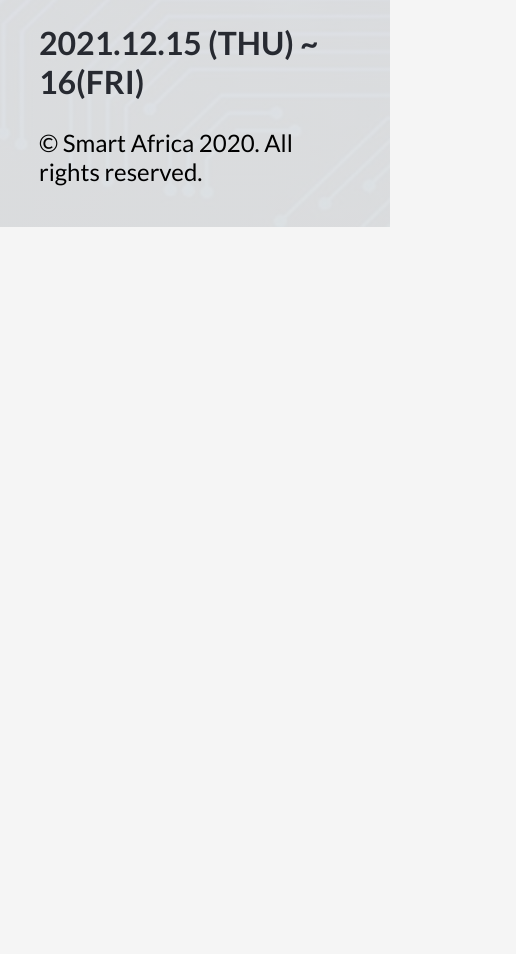
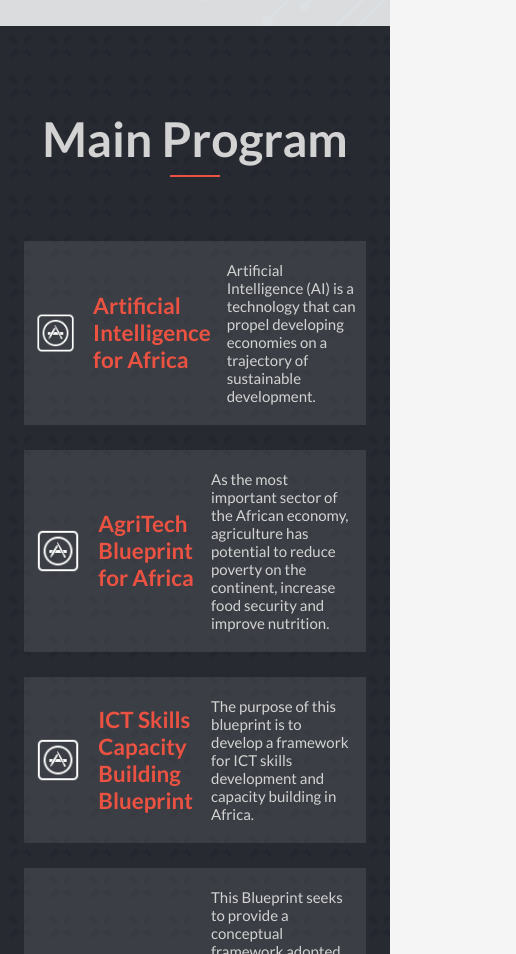
Before and after one commit to aimemalaika/transform-afica, a website: page index.html in a window 390 px wide. Shown: the part 1046-2000 px from the top of the page, 516 px wide, since content can reach past the window. Before the commit the page ends 1273 px from the top, so only its background shows below. Drawn offline with Linux system fonts and the light colour scheme.

Commit message:
Add program section mobile

```diff
--- a/assets/css/style.css
+++ b/assets/css/style.css
@@ -163,7 +163,8 @@
   background-image: url(../images/did-min-2.jpg);
   background-size: contain;
   background-position: center;
-  font-size: 5em;
+  font-size: 3.9em;
+  font-weight: 900;
   text-align: left;
   width: 100%;
   margin: 0;
@@ -193,3 +194,77 @@
 .white-bg {
   background-color: var(--white-color);
 }
+
+.main-program {
+  background-image: url(../images/angle-puls.png), linear-gradient(0deg, var(--dark-color) 50%, var(--dark-color) 50%);
+  background-repeat: repeat;
+  padding-top: 10vh;
+  padding-bottom: 5vh;
+  display: flex;
+  flex-direction: column;
+}
+
+.section-titles {
+  text-align: center;
+  font-size: 3em;
+  margin: 0;
+  color: var(--white-smoke);
+}
+
+.section-title-separators {
+  border: 1px solid var(--orange-color);
+  width: 48px;
+  margin-bottom: 48px;
+}
+
+.main-program-grid {
+  display: grid;
+  grid-template-columns: 1fr;
+  padding: 0 24px;
+}
+
+.program-item {
+  display: grid;
+  grid-template-columns: 1fr 2fr 3fr;
+  padding: 20px 10px;
+  background-color: #d3d3d31e;
+  margin-bottom: 25px;
+  grid-gap: 1rem;
+}
+
+.program-title,
+.program-description {
+  display: table;
+}
+
+.program-icon {
+  display: grid;
+  align-items: center;
+}
+
+.program-icon img {
+  width: 100%;
+}
+
+.program-title h3 {
+  color: var(--orange-color);
+  font-size: 1.4em;
+  display: table-cell;
+  vertical-align: middle;
+}
+
+.program-description p {
+  color: var(--white-smoke);
+  font-size: 15px;
+  display: table-cell;
+  vertical-align: middle;
+}
+
+.join-button {
+  width: 70%;
+  align-self: center;
+  background-color: var(--orange-color);
+  color: var(--white-smoke);
+  padding: 20px;
+  font-size: 16px;
+}
--- a/assets/js/index.js
+++ b/assets/js/index.js
@@ -25,3 +25,49 @@
     header.classList.remove('white-bg');
   }
 });
+
+const mainPrograms = [
+  {
+    icon: 'icons8.png',
+    title: 'Artificial Intelligence for Africa',
+    description: 'Artificial Intelligence (AI) is a technology that can propel developing economies on a trajectory of sustainable development.',
+  },
+  {
+    icon: 'icons8.png',
+    title: 'AgriTech Blueprint for Africa',
+    description: 'As the most important sector of the African economy, agriculture has potential to reduce poverty on the continent, increase food security and improve nutrition.',
+  },
+  {
+    icon: 'icons8.png',
+    title: 'ICT Skills Capacity Building Blueprint',
+    description: 'The purpose of this blueprint is to develop a framework for ICT skills development and capacity building in Africa.',
+  },
+  {
+    icon: 'icons8.png',
+    title: 'Digital Economy',
+    description: 'This Blueprint seeks to provide a conceptual framework adopted by Kenya in its quest towards the realisation of a successful and sustainable digital economy.',
+  },
+  {
+    icon: 'icons8.png',
+    title: 'Digital ID',
+    description: 'Smart Africa is the bold and innovative commitment from African Heads of State and Government to accelerate',
+  },
+];
+
+mainPrograms.forEach((program) => {
+  document.querySelector('#main-program-grid').innerHTML += `
+    <li class="program-item">
+      <div class="program-icon">
+        <img src="./assets/images/${program.icon}" alt="">
+      </div>
+      <div class="program-title">
+        <h3>${program.title}</h3>
+      </div>
+      <div class="program-description">
+        <p>${program.description}</p>
+      </div>
+    </li>
+  `;
+});
+
+// document.querySelector('#main-program-grid').innerHTML += '';
--- a/index.html
+++ b/index.html
@@ -67,7 +67,7 @@
         <h2 class="title-intro">
           <q>Smart Africa Digital Academy</q>
         </h2>
-        <h1 class="title-info color-dd-gradient">Transforming Africa into a single digital Market</h1>
+        <h1 class="title-info">Transforming Africa into a single digital Market</h1>
         <div class="card-explanatory">
           <p>Kigali, Rwanda (06 December 2021) – Smart Africa and the UAE’s Annual Investment Meeting (AIM) have entered into a Memorandum of Understanding (MOU) to promote investment into Africa’s digital transformation. </p>
         </div>
@@ -76,6 +76,12 @@
       </div>
     </div>
   </section>
+  <section class="main-program">
+    <h2 class="section-titles">Main Program</h2>
+    <hr class="section-title-separators">
+    <ul class="main-program-grid" id="main-program-grid"></ul>
+    <a href="" class="join-button">Join The Transform Africa Summit 2021</a>
+  </section>
   <script src="./assets/js/index.js"></script>
 </body>
 
```
Also changed, not shown: assets/images/Subtract.png (deleted), assets/images/angle-puls.png (added), assets/images/icons8.png (added), 3 other files.
